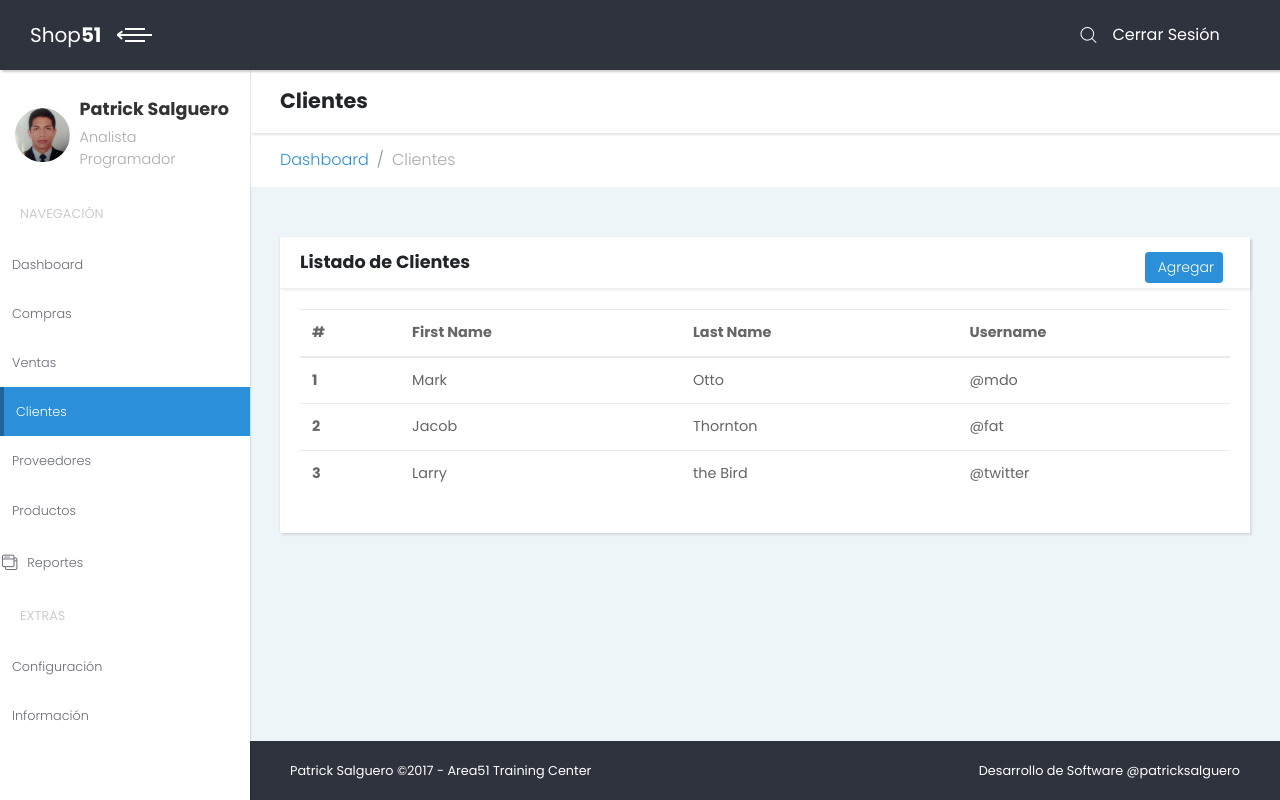
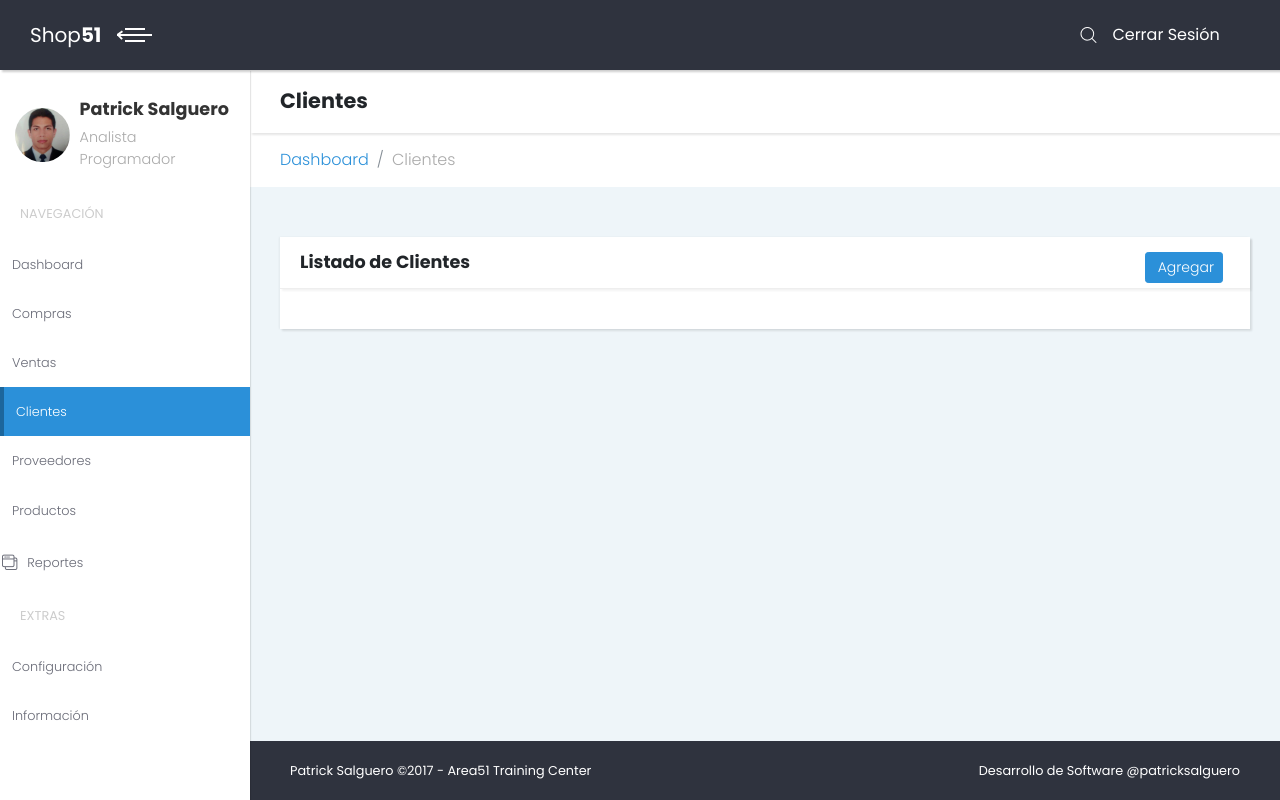
Before and after one commit to patricksalguero/shop51, an Angular app in the folder front/: page /#/clients in a window 1280 px wide. Built offline with nearby package versions, Linux system fonts and the light colour scheme; some icons are missing.

Commit message:
Se modifica la pagina Clientes

```diff
--- a/front/src/app/app.module.ts
+++ b/front/src/app/app.module.ts
@@ -26,6 +26,11 @@ import { LoginComponent } from './login/login.component';
 //Rutas
 import { APP_ROUTING } from './app.routing';
 
+//Dependencias externas
+
+
+
+
 @NgModule({
   declarations: [
     AppComponent,
--- a/front/src/app/components/clients/clients.component.html
+++ b/front/src/app/components/clients/clients.component.html
@@ -45,7 +45,8 @@
           <div class="card-body">
 
 
-            <table class="table">
+
+            <!-- <table class="table table-response table-hover">
               <thead>
                 <tr>
                   <th>#</th>
@@ -74,8 +75,7 @@
                   <td>@twitter</td>
                 </tr>
               </tbody>
-            </table>
-
+            </table> -->
 
           </div>
         </div>
--- a/front/src/app/components/clients/clients.component.ts
+++ b/front/src/app/components/clients/clients.component.ts
@@ -14,4 +14,5 @@ export class ClientsComponent implements OnInit {
   ngOnInit() {
   }
 
+
 }
```
Also changed, not shown: 1 other file (tests, documents, lock files or other folders).
